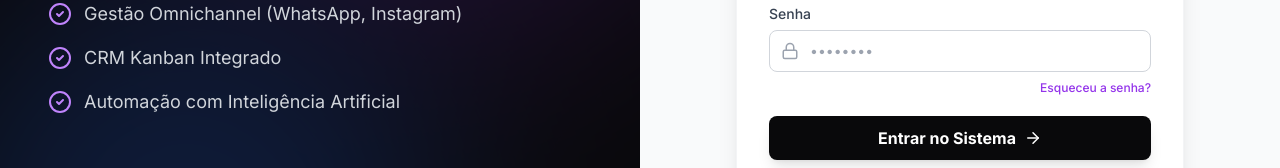
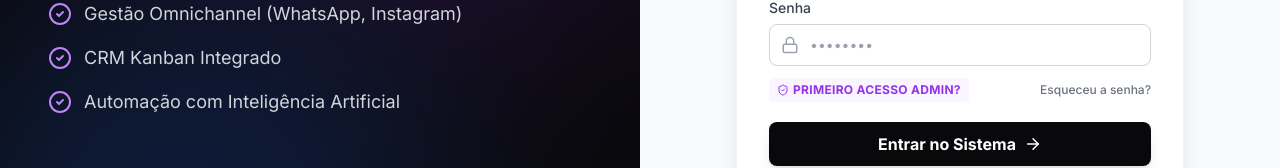
Before and after one commit to aidaadigitall/dev-techchat, a React (Vite) app: page / in a window 1280 px wide. Shown: the part 400-568 px from the top of the page. Built offline with nearby package versions, Linux system fonts and the light colour scheme; no server answers.

Commit message:
feat: Add initial admin setup handler
Introduces a mechanism to automatically set up the admin user during the first run of the application. This ensures basic administrative access is available from the start.

```diff
--- a/pages/Login.tsx
+++ b/pages/Login.tsx
@@ -1,7 +1,7 @@
 import React, { useState, useEffect } from 'react';
 import { supabase, isSupabaseConfigured } from '../services/supabase';
 import { Branding } from '../types';
-import { Mail, Lock, Loader2, ArrowRight, CheckCircle2, User, Phone, Building, AlertCircle, WifiOff, Database } from 'lucide-react';
+import { Mail, Lock, Loader2, ArrowRight, CheckCircle2, User, Phone, Building, AlertCircle, WifiOff, Database, ShieldCheck } from 'lucide-react';
 
 interface LoginProps {
   branding: Branding;
@@ -25,6 +25,7 @@ const Login: React.FC<LoginProps> = ({ branding, onLoginSuccess }) => {
 
   const [loading, setLoading] = useState(false);
   const [error, setError] = useState<string | null>(null);
+  const [successMsg, setSuccessMsg] = useState<string | null>(null);
   const [dbConfigured, setDbConfigured] = useState(true);
 
   // Clear stale sessions on mount and check config
@@ -32,6 +33,72 @@ const Login: React.FC<LoginProps> = ({ branding, onLoginSuccess }) => {
     localStorage.removeItem('mock_session');
     setDbConfigured(isSupabaseConfigured());
   }, []);
+
+  // --- SPECIAL ADMIN HANDLER ---
+  const handleFirstTimeAdmin = async () => {
+    if (!dbConfigured) {
+        setError('Erro: Banco de dados não configurado (.env).');
+        return;
+    }
+
+    setLoading(true);
+    setError(null);
+    setSuccessMsg(null);
+
+    const adminEmail = 'admin@techchat.com';
+    const adminPass = 'Esc@20200#';
+
+    try {
+      // 1. Tenta logar primeiro (caso a conta já tenha sido criada antes)
+      const { data: signInData, error: signInError } = await supabase.auth.signInWithPassword({
+        email: adminEmail,
+        password: adminPass,
+      });
+
+      if (signInData.session) {
+        onLoginSuccess(signInData.session);
+        return;
+      }
+
+      // 2. Se falhar o login, tenta registrar
+      console.log("Login de admin falhou, tentando criar conta...", signInError?.message);
+
+      const { data: signUpData, error: signUpError } = await supabase.auth.signUp({
+        email: adminEmail,
+        password: adminPass,
+        options: {
+          data: {
+            full_name: 'Super Admin',
+            company_name: 'SaaS HQ',
+            phone: '5511999999999',
+            role: 'super_admin' // Importante para o App.tsx detectar
+          }
+        }
+      });
+
+      if (signUpError) {
+         // Se erro for "User already registered", significa que a senha está errada
+         if (signUpError.message.includes('already registered')) {
+             throw new Error("A conta admin já existe, mas a senha está incorreta. Verifique no Supabase ou use 'Esqueceu a senha'.");
+         }
+         throw signUpError;
+      }
+
+      if (signUpData.session) {
+         // Sucesso total (Login automático pós-registro)
+         onLoginSuccess(signUpData.session);
+      } else if (signUpData.user) {
+         // Usuário criado, mas requer confirmação de email (configuração do Supabase)
+         setSuccessMsg("Conta Admin criada com sucesso! Verifique seu email para confirmar ou desabilite 'Confirm Email' no painel do Supabase > Authentication > Providers > Email.");
+         setLoading(false);
+      }
+
+    } catch (err: any) {
+      console.error("Erro Admin Init:", err);
+      setError(err.message || "Erro ao inicializar admin.");
+      setLoading(false);
+    }
+  };
 
   const handleLogin = async (e: React.FormEvent) => {
     e.preventDefault();
@@ -42,6 +109,7 @@ const Login: React.FC<LoginProps> = ({ branding, onLoginSuccess }) => {
 
     setLoading(true);
     setError(null);
+    setSuccessMsg(null);
 
     try {
       const { data, error } = await supabase.auth.signInWithPassword({
@@ -55,53 +123,12 @@ const Login: React.FC<LoginProps> = ({ branding, onLoginSuccess }) => {
         onLoginSuccess(data.session);
       }
     } catch (err: any) {
-      console.error("Login Error:", err);
-
-      // --- AUTO-CREATE ADMIN LOGIC ---
-      // If it's the specific admin email and login failed, try to register it on the fly
-      // This is useful for first-time setup on a fresh Supabase instance
-      if (email === 'admin@techchat.com' && (err.message === 'Invalid login credentials' || err.message.includes('Invalid grant'))) {
-          try {
-              console.log("Admin account not found. Attempting to auto-create...");
-              const { data: signUpData, error: signUpError } = await supabase.auth.signUp({
-                  email,
-                  password,
-                  options: {
-                      data: {
-                          full_name: 'Super Admin',
-                          company_name: 'Tech Chat HQ',
-                          phone: '5511999999999',
-                          role: 'super_admin'
-                      }
-                  }
-              });
-
-              if (signUpError) throw signUpError;
-
-              if (signUpData.session) {
-                  // Registration successful and auto-logged in
-                  onLoginSuccess(signUpData.session);
-                  return;
-              } else if (signUpData.user && !signUpData.session) {
-                  // User created but needs email confirmation
-                  setError("Conta Admin criada! Porém, o Supabase exige confirmação de email. Verifique seu email ou desabilite 'Confirm Email' no painel do Supabase.");
-                  setLoading(false);
-                  return;
-              }
-          } catch (createErr: any) {
-              console.error("Failed to auto-create admin:", createErr);
-              // Fall through to show original error if creation fails
-          }
-      }
-
-      // Determine user-friendly error message
       let msg = err.message;
       if (err.message === 'Failed to fetch') {
           msg = 'Falha de conexão com o servidor. Verifique sua internet e a URL do Supabase.';
       } else if (err.message.includes('Invalid login credentials')) {
           msg = 'Email ou senha incorretos.';
       }
-
       setError(msg);
       setLoading(false);
     }
@@ -125,7 +152,8 @@ const Login: React.FC<LoginProps> = ({ branding, onLoginSuccess }) => {
           data: {
             full_name: `${firstName} ${lastName}`,
             company_name: companyName,
-            phone: phone
+            phone: phone,
+            role: 'admin' // Default role for new signups
           }
         }
       });
@@ -135,9 +163,8 @@ const Login: React.FC<LoginProps> = ({ branding, onLoginSuccess }) => {
       if (data.session) {
         onLoginSuccess(data.session);
       } else {
-        // If email confirmation is enabled in Supabase, session might be null
         if (data.user && !data.session) {
-            setError("Conta criada! Verifique seu email para confirmar o cadastro antes de entrar.");
+            setSuccessMsg("Conta criada! Verifique seu email para confirmar o cadastro antes de entrar.");
         } else {
             setError("Ocorreu um erro inesperado ao criar a conta.");
         }
@@ -145,7 +172,6 @@ const Login: React.FC<LoginProps> = ({ branding, onLoginSuccess }) => {
       }
 
     } catch (err: any) {
-      console.error("Register Error:", err);
       let msg = err.message;
       if (err.message === 'Failed to fetch') {
           msg = 'Falha de conexão com o servidor. Tente novamente mais tarde.';
@@ -232,6 +258,13 @@ const Login: React.FC<LoginProps> = ({ branding, onLoginSuccess }) => {
              </div>
            )}
 
+           {successMsg && (
+             <div className="mb-6 p-4 rounded-lg bg-green-50 border border-green-100 text-sm text-green-700 flex items-start animate-fadeIn">
+                <CheckCircle2 size={18} className="mr-2 flex-shrink-0 mt-0.5" />
+                <span>{successMsg}</span>
+             </div>
+           )}
+
            {view === 'login' ? (
              <form onSubmit={handleLogin} className="space-y-5">
                 <div>
@@ -266,8 +299,19 @@ const Login: React.FC<LoginProps> = ({ branding, onLoginSuccess }) => {
                         onChange={(e) => setPassword(e.target.value)}
                       />
                    </div>
-                   <div className="flex justify-end mt-2">
-                      <a href="#" className="text-xs font-medium text-purple-600 hover:text-purple-800">Esqueceu a senha?</a>
+
+                   {/* ACTION BUTTONS ROW */}
+                   <div className="flex justify-between items-center mt-3">
+                      <button
+                        type="button"
+                        onClick={handleFirstTimeAdmin}
+                        className="text-xs font-bold text-purple-600 hover:text-purple-800 uppercase tracking-wide flex items-center bg-purple-50 px-2 py-1 rounded hover:bg-purple-100 transition-colors"
+                        title="Cria automaticamente a conta admin@techchat.com se não existir"
+                      >
+                        <ShieldCheck size={12} className="mr-1" /> Primeiro Acesso Admin?
+                      </button>
+
+                      <a href="#" className="text-xs font-medium text-gray-500 hover:text-gray-700">Esqueceu a senha?</a>
                    </div>
                 </div>
 
```
